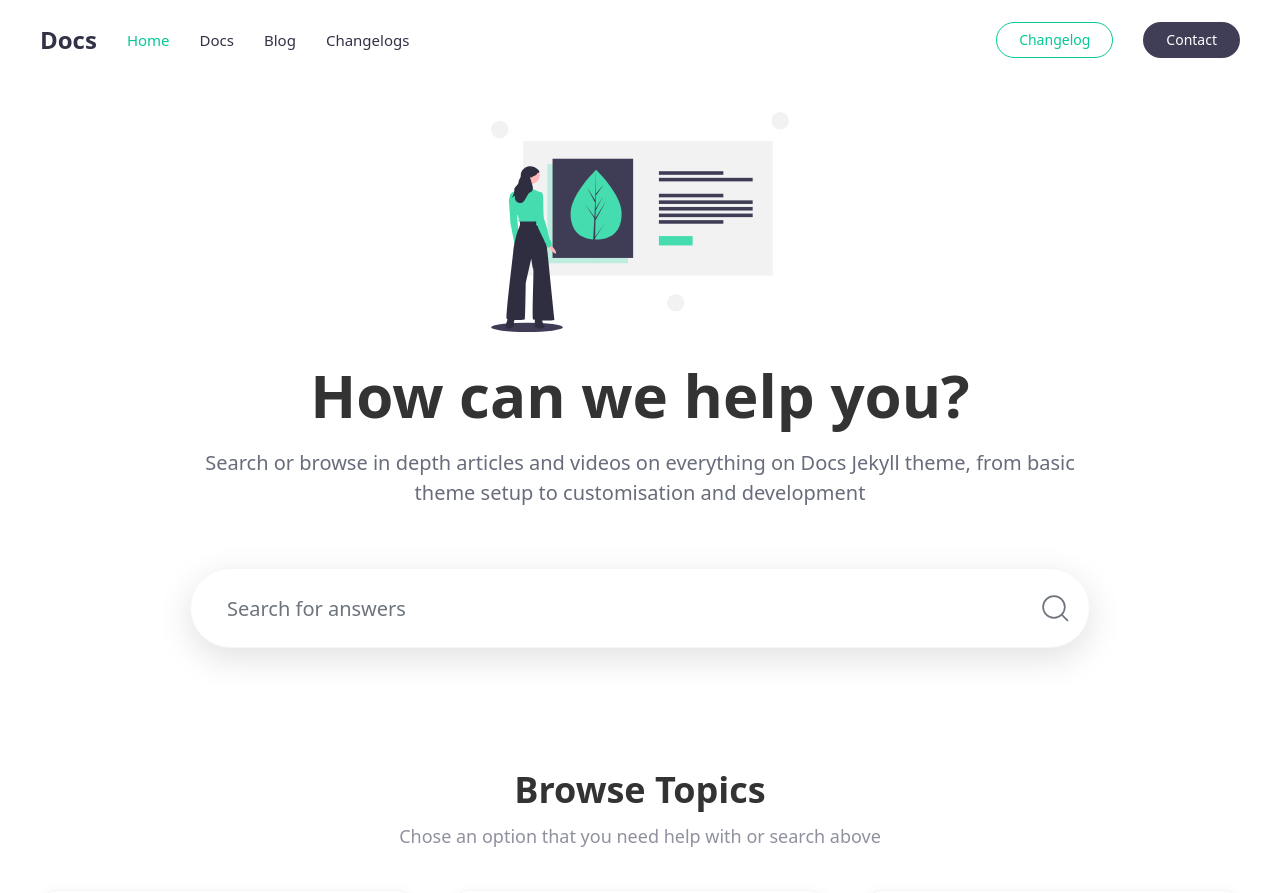
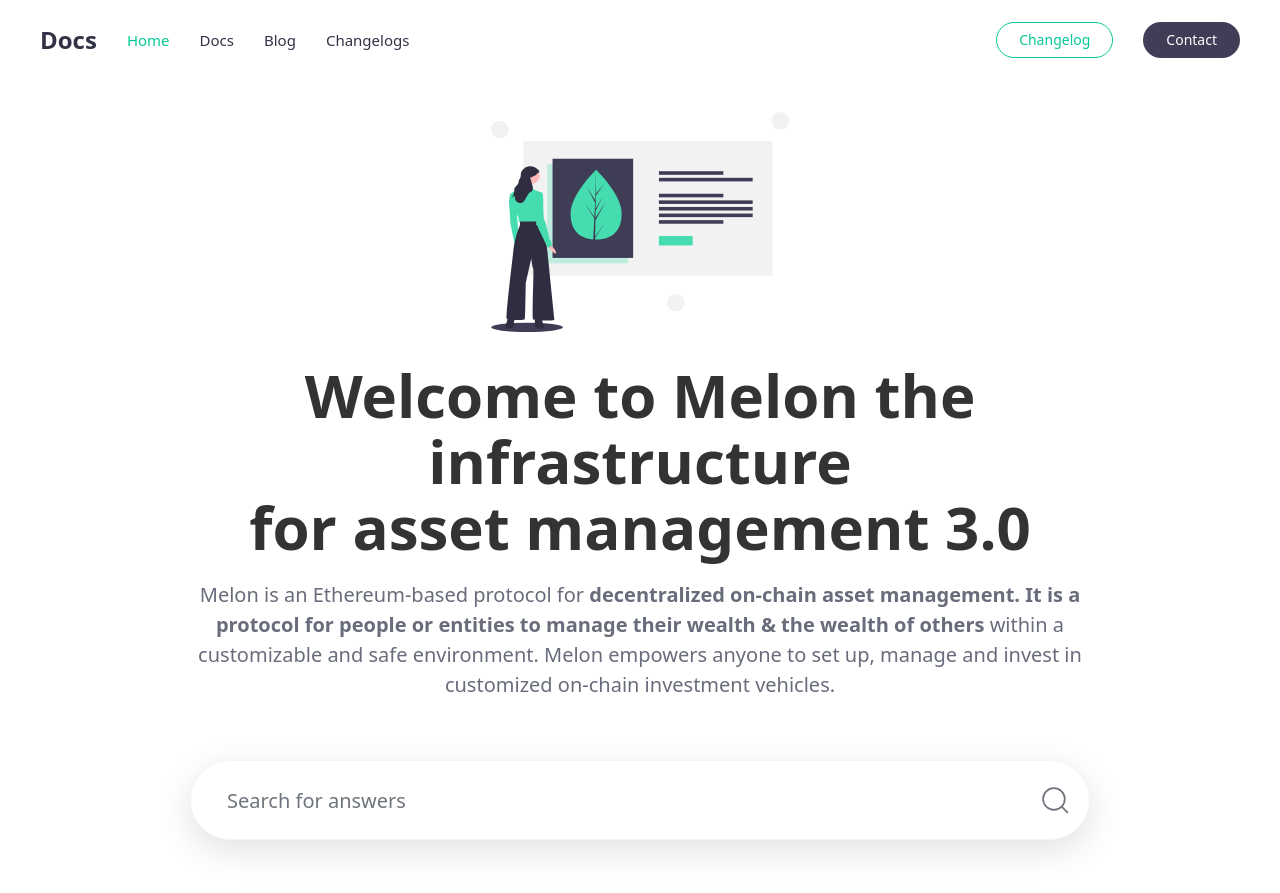
Before and after one commit to melonproject-archive/melon-website, a Jekyll site: the page built from index.md, in a window 1280 px wide and 900 px high. Shown: the top 893 px of the window. Built offline with Jekyll 4.4.1, drawn with Linux system fonts in a browser that asks for light colours.

Commit message:
[copy] insert landing page copy

```diff
--- a/index.md
+++ b/index.md
@@ -2,8 +2,8 @@
 layout: page
 width: expand
 hero:
-    title: How can we help you?
-    subtitle: Search or browse in depth articles and videos on everything on Docs Jekyll theme, from basic theme setup to customisation and development
+    title: Welcome to Melon the infrastructure<br> for asset management 3.0
+    subtitle: Melon is an Ethereum-based protocol for <b>decentralized on-chain asset management. It is a protocol for people or entities to manage their wealth & the wealth of others</b> within a customizable and safe environment. Melon empowers anyone to set up, manage and invest in customized on-chain investment vehicles.
     image: knowledge.svg
     search: true
 ---
```
